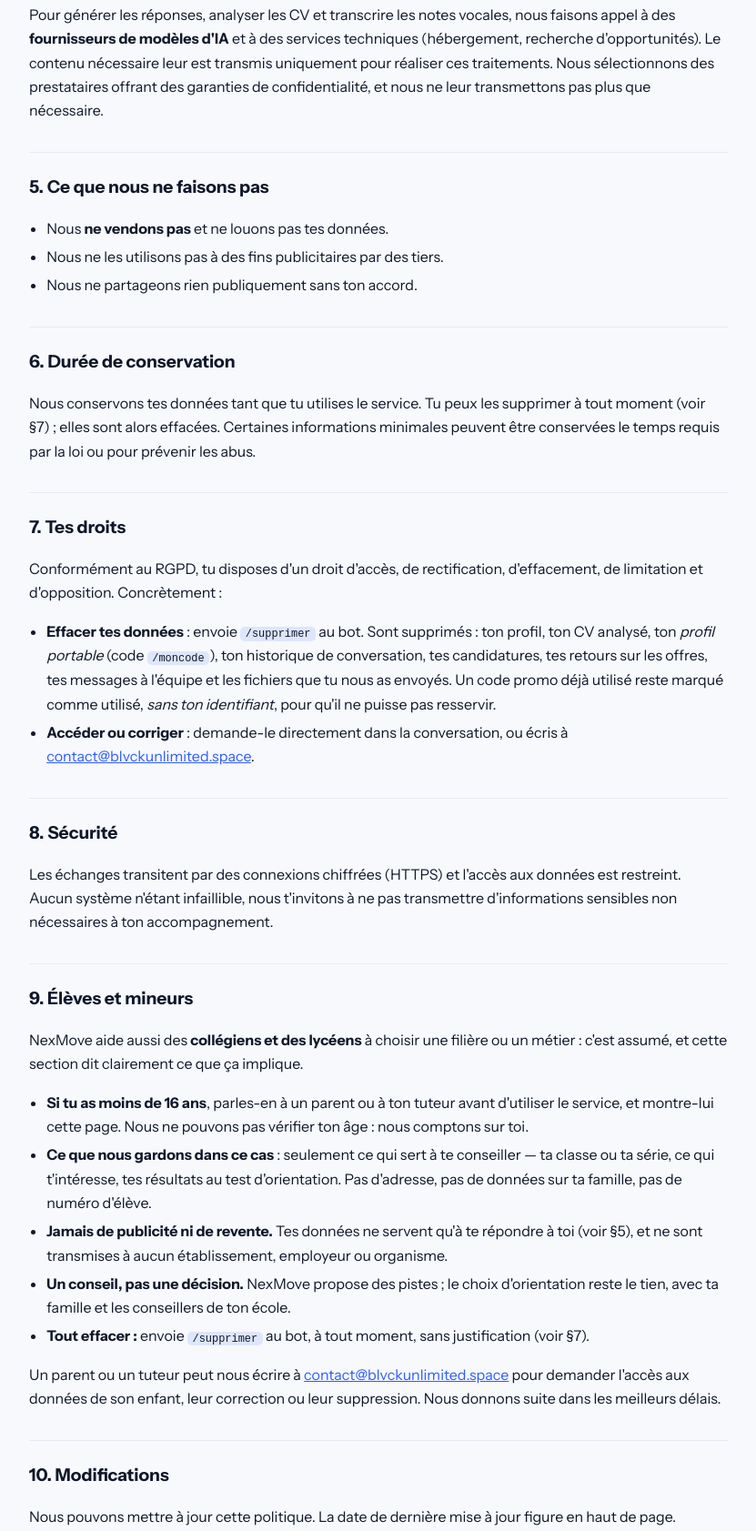
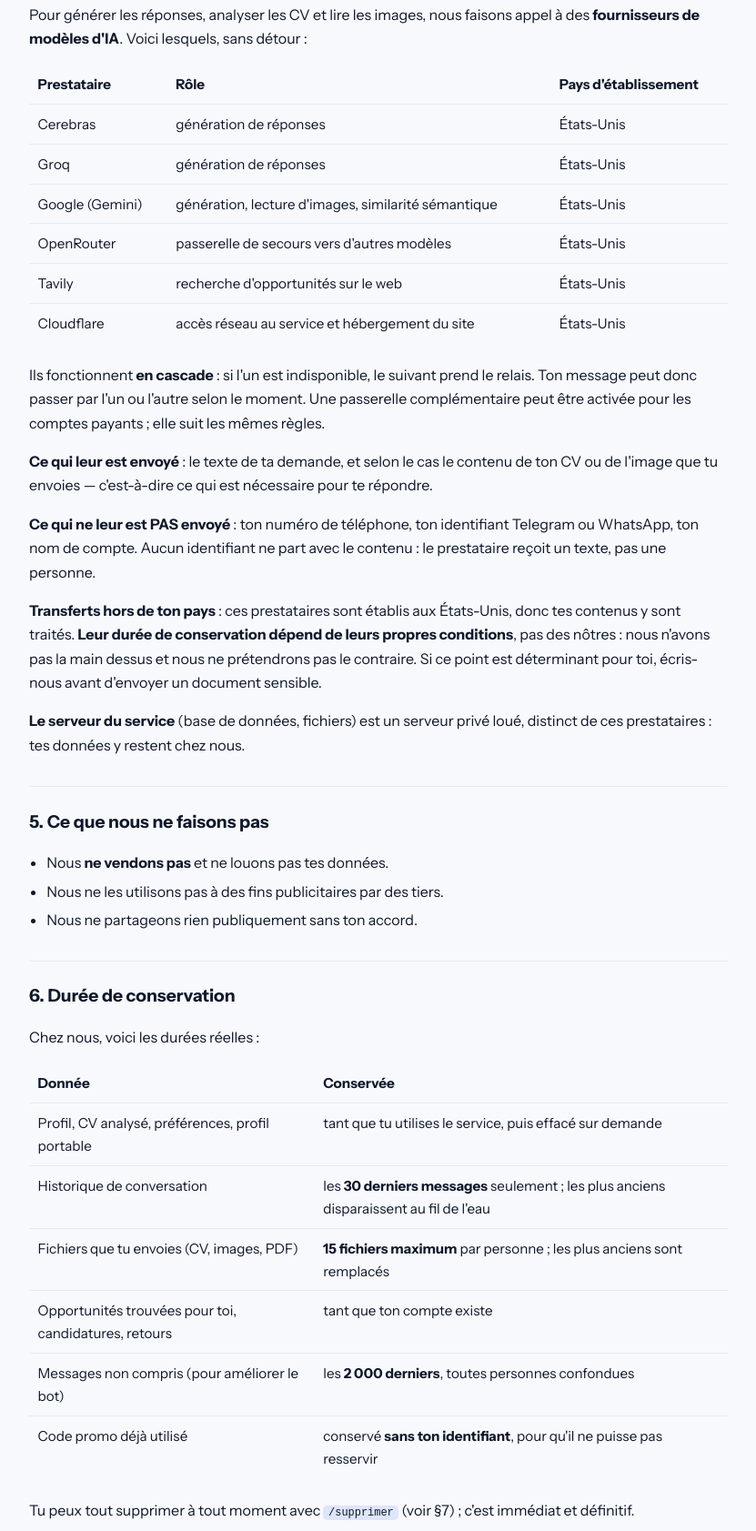
Before and after one commit to blvckX-chk/NexMove, a plain HTML site: page web/confidentialite.html in a window 1280 px wide. Shown: the part 1222-2905 px from the top of the page at 91% size, without its empty margins (224-1055 px from the left). Drawn offline with Linux system fonts and the light colour scheme; a web font is replaced by a local one.

Commit message:
v4.04 : sous-traitants IA nommes, durees de conservation reelles, runbook (A-08, A-12) (#170)
- A-08 : §4 nomme Cerebras, Groq, Google, OpenRouter, Tavily, Cloudflare ; dit ce
  qui leur est envoye et ce qui ne l'est PAS (aucun identifiant, verifie dans le
  code) ; assume ne pas maitriser leur retention. §6 donne les durees reelles
  (30 messages, 15 fichiers, 2000 miss) tirees du code ;
- A-12 : docs/RUNBOOK.md, ecrit pour quelqu'un d'autre que le constructeur —
  diagnostic par symptome, reconstruction depuis sauvegarde, acces de secours.


Claude-Session: https://claude.ai/code/session_01YDtGQzBAcFTVxJieyUbSap

Co-authored-by: Claude <noreply@anthropic.com>

```diff
--- a/web/confidentialite.html
+++ b/web/confidentialite.html
@@ -45,7 +45,23 @@
   <p class="muted">Base légale : l'exécution du service que tu demandes, et ton consentement lorsque tu nous transmets des informations.</p>
 
   <h2>4. Intelligence artificielle et sous-traitants</h2>
-  <p>Pour générer les réponses, analyser les CV et transcrire les notes vocales, nous faisons appel à des <strong>fournisseurs de modèles d'IA</strong> et à des services techniques (hébergement, recherche d'opportunités). Le contenu nécessaire leur est transmis uniquement pour réaliser ces traitements. Nous sélectionnons des prestataires offrant des garanties de confidentialité, et nous ne leur transmettons pas plus que nécessaire.</p>
+  <p>Pour générer les réponses, analyser les CV et lire les images, nous faisons appel à des <strong>fournisseurs de modèles d'IA</strong>. Voici lesquels, sans détour&nbsp;:</p>
+  <table class="ssrt">
+    <thead><tr><th>Prestataire</th><th>Rôle</th><th>Pays d'établissement</th></tr></thead>
+    <tbody>
+      <tr><td>Cerebras</td><td>génération de réponses</td><td>États-Unis</td></tr>
+      <tr><td>Groq</td><td>génération de réponses</td><td>États-Unis</td></tr>
+      <tr><td>Google (Gemini)</td><td>génération, lecture d'images, similarité sémantique</td><td>États-Unis</td></tr>
+      <tr><td>OpenRouter</td><td>passerelle de secours vers d'autres modèles</td><td>États-Unis</td></tr>
+      <tr><td>Tavily</td><td>recherche d'opportunités sur le web</td><td>États-Unis</td></tr>
+      <tr><td>Cloudflare</td><td>accès réseau au service et hébergement du site</td><td>États-Unis</td></tr>
+    </tbody>
+  </table>
+  <p>Ils fonctionnent <strong>en cascade</strong>&nbsp;: si l'un est indisponible, le suivant prend le relais. Ton message peut donc passer par l'un ou l'autre selon le moment. Une passerelle complémentaire peut être activée pour les comptes payants&nbsp;; elle suit les mêmes règles.</p>
+  <p><strong>Ce qui leur est envoyé</strong>&nbsp;: le texte de ta demande, et selon le cas le contenu de ton CV ou de l'image que tu envoies — c'est-à-dire ce qui est nécessaire pour te répondre.</p>
+  <p><strong>Ce qui ne leur est PAS envoyé</strong>&nbsp;: ton numéro de téléphone, ton identifiant Telegram ou WhatsApp, ton nom de compte. Aucun identifiant ne part avec le contenu&nbsp;: le prestataire reçoit un texte, pas une personne.</p>
+  <p><strong>Transferts hors de ton pays</strong>&nbsp;: ces prestataires sont établis aux États-Unis, donc tes contenus y sont traités. <strong>Leur durée de conservation dépend de leurs propres conditions</strong>, pas des nôtres&nbsp;: nous n'avons pas la main dessus et nous ne prétendrons pas le contraire. Si ce point est déterminant pour toi, écris-nous avant d'envoyer un document sensible.</p>
+  <p><strong>Le serveur du service</strong> (base de données, fichiers) est un serveur privé loué, distinct de ces prestataires&nbsp;: tes données y restent chez nous.</p>
 
   <h2>5. Ce que nous ne faisons pas</h2>
   <ul>
@@ -55,7 +71,19 @@
   </ul>
 
   <h2>6. Durée de conservation</h2>
-  <p>Nous conservons tes données tant que tu utilises le service. Tu peux les supprimer à tout moment (voir §7)&nbsp;; elles sont alors effacées. Certaines informations minimales peuvent être conservées le temps requis par la loi ou pour prévenir les abus.</p>
+  <p>Chez nous, voici les durées réelles&nbsp;:</p>
+  <table class="ssrt">
+    <thead><tr><th>Donnée</th><th>Conservée</th></tr></thead>
+    <tbody>
+      <tr><td>Profil, CV analysé, préférences, profil portable</td><td>tant que tu utilises le service, puis effacé sur demande</td></tr>
+      <tr><td>Historique de conversation</td><td>les <strong>30 derniers messages</strong> seulement&nbsp;; les plus anciens disparaissent au fil de l'eau</td></tr>
+      <tr><td>Fichiers que tu envoies (CV, images, PDF)</td><td><strong>15 fichiers maximum</strong> par personne&nbsp;; les plus anciens sont remplacés</td></tr>
+      <tr><td>Opportunités trouvées pour toi, candidatures, retours</td><td>tant que ton compte existe</td></tr>
+      <tr><td>Messages non compris (pour améliorer le bot)</td><td>les <strong>2 000 derniers</strong>, toutes personnes confondues</td></tr>
+      <tr><td>Code promo déjà utilisé</td><td>conservé <strong>sans ton identifiant</strong>, pour qu'il ne puisse pas resservir</td></tr>
+    </tbody>
+  </table>
+  <p>Tu peux tout supprimer à tout moment avec <code>/supprimer</code> (voir §7)&nbsp;; c'est immédiat et définitif.</p>
 
   <h2>7. Tes droits</h2>
   <p>Conformément au RGPD, tu disposes d'un droit d'accès, de rectification, d'effacement, de limitation et d'opposition. Concrètement&nbsp;:</p>
--- a/web/legal.css
+++ b/web/legal.css
@@ -37,3 +37,11 @@ code{background:color-mix(in srgb,var(--bleu) 12%,transparent);padding:.05rem .3
 footer{border-top:1px solid var(--bord);padding:24px 0;color:var(--gris);font-size:.9rem}
 footer a{color:var(--gris);font-weight:600;text-decoration:none;margin-right:1.2rem}
 footer a:hover{color:var(--texte)}
+
+
+/* Tableaux des pages légales (sous-traitants, durées de conservation) */
+.ssrt { width: 100%; border-collapse: collapse; margin: 1rem 0 1.4rem; font-size: .95rem; }
+.ssrt th, .ssrt td { text-align: left; padding: .55rem .6rem; border-bottom: 1px solid var(--bord, #dcd8cf); vertical-align: top; }
+.ssrt th { font-weight: 700; white-space: nowrap; }
+.ssrt tr:last-child td { border-bottom: 0; }
+@media (max-width: 520px) { .ssrt, .ssrt th, .ssrt td { font-size: .88rem; } .ssrt th { white-space: normal; } }
```
Also changed, not shown: 6 other files.
